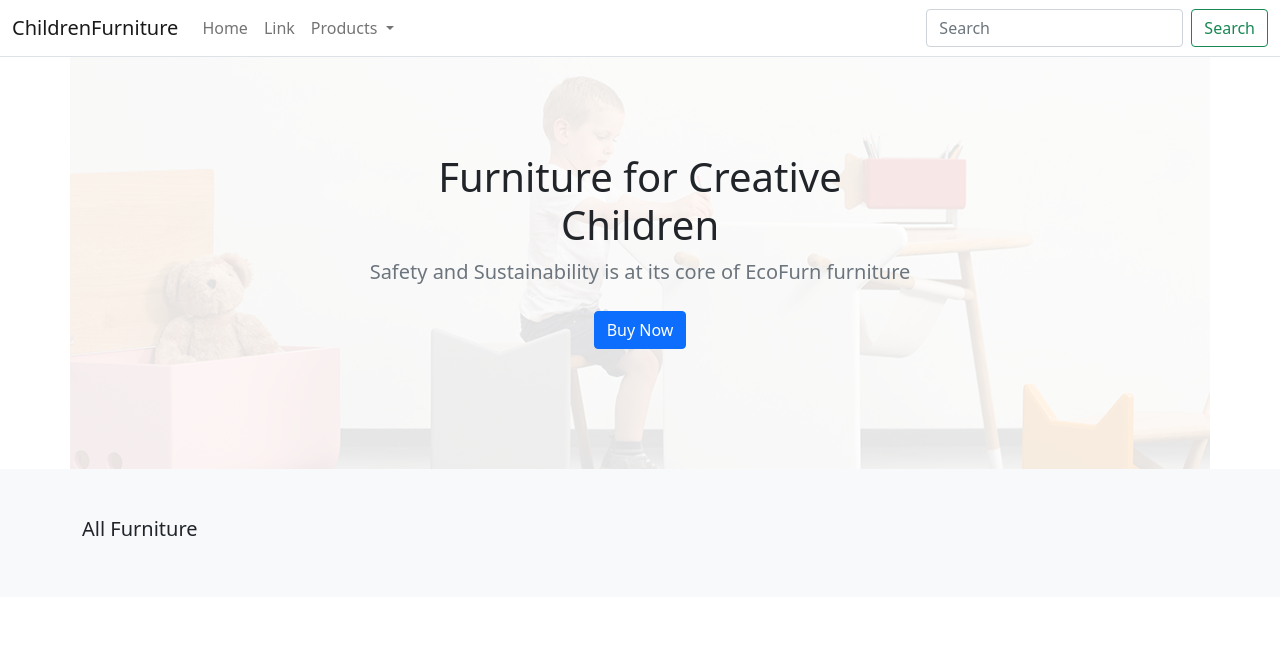
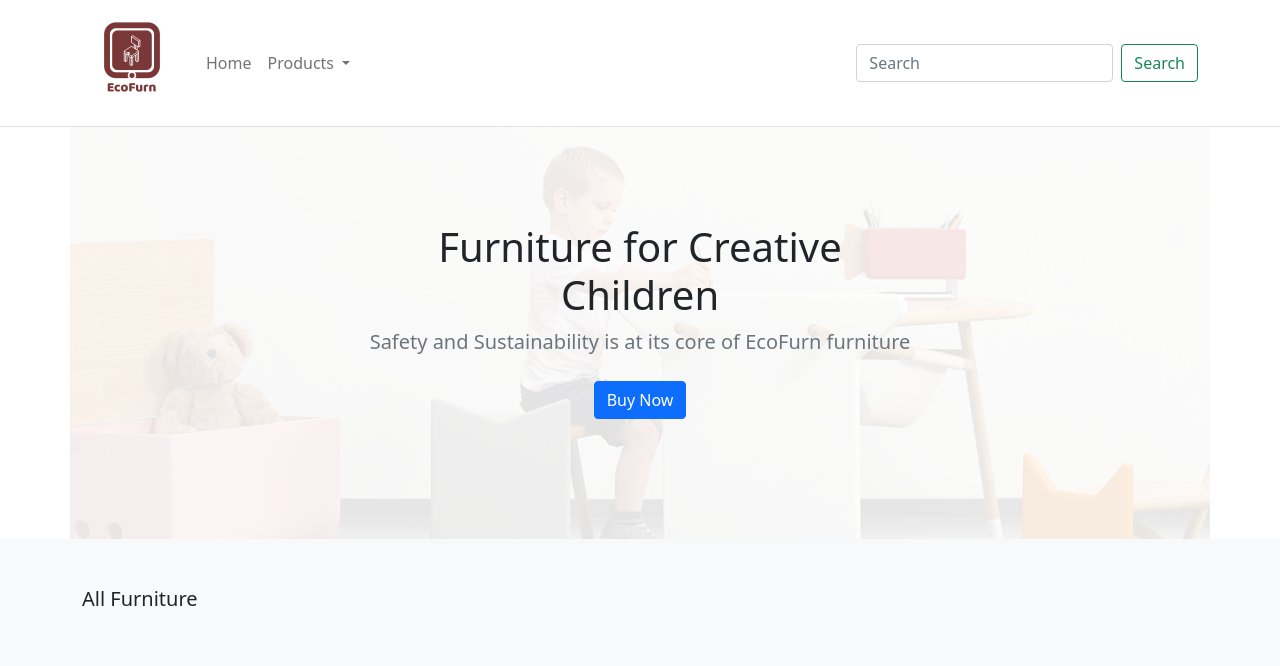
Before and after one commit to RometKallas/online_store, a Django app: page / in a window 1280 px wide. Shown: the top 666 px of the page. Run offline with Django 3.2, Linux system fonts and the light colour scheme; data that the repository does not hold is empty.

Commit message:
fix missing changes from fix/tidyupvisuals branch

```diff
--- a/templates/store/base.html
+++ b/templates/store/base.html
@@ -8,35 +8,28 @@
     <meta charset="utf-8" />
     <title>{% block title %}Children Furniture{% endblock %}</title>
     <meta name="viewport" content="width=device-width, initial-scale=1">
-    <link href="https://cdn.jsdelivr.net/npm/bootstrap@5.0.0/dist/css/bootstrap.min.css" rel="stylesheet"
-        integrity="sha384-wEmeIV1mKuiNpC+IOBjI7aAzPcEZeedi5yW5f2yOq55WWLwNGmvvx4Um1vskeMj0" crossorigin="anonymous">
-    <script src="https://cdn.jsdelivr.net/npm/@popperjs/core@2.9.2/dist/umd/popper.min.js"
-        integrity="sha384-IQsoLXl5PILFhosVNubq5LC7Qb9DXgDA9i+tQ8Zj3iwWAwPtgFTxbJ8NT4GN1R8p" crossorigin="anonymous">
-    </script>
-    <script src="https://cdn.jsdelivr.net/npm/bootstrap@5.0.0/dist/js/bootstrap.min.js"
-        integrity="sha384-lpyLfhYuitXl2zRZ5Bn2fqnhNAKOAaM/0Kr9laMspuaMiZfGmfwRNFh8HlMy49eQ" crossorigin="anonymous">
-    </script>
+    <link href="https://cdn.jsdelivr.net/npm/bootstrap@5.0.0/dist/css/bootstrap.min.css" rel="stylesheet" integrity="sha384-wEmeIV1mKuiNpC+IOBjI7aAzPcEZeedi5yW5f2yOq55WWLwNGmvvx4Um1vskeMj0" crossorigin="anonymous">
+    <script src="https://cdn.jsdelivr.net/npm/@popperjs/core@2.9.2/dist/umd/popper.min.js" integrity="sha384-IQsoLXl5PILFhosVNubq5LC7Qb9DXgDA9i+tQ8Zj3iwWAwPtgFTxbJ8NT4GN1R8p" crossorigin="anonymous"></script>
+    <script src="https://cdn.jsdelivr.net/npm/bootstrap@5.0.0/dist/js/bootstrap.min.js" integrity="sha384-lpyLfhYuitXl2zRZ5Bn2fqnhNAKOAaM/0Kr9laMspuaMiZfGmfwRNFh8HlMy49eQ" crossorigin="anonymous"></script>
     <link rel="stylesheet" type="text/css" href="{% static 'css/style.css' %}">
 
 </head>
 
 <body>
 
-    <header>
+<header>
         <nav class="navbar navbar-expand-md navbar-light bg-white border-bottom">
-            <div class="container-fluid">
-                <a class="navbar-brand" href="#">ChildrenFurniture</a>
-                <button class="navbar-toggler" type="button" data-bs-toggle="collapse" data-bs-target="#navbarCollapse"
-                    aria-controls="navbarCollapse" aria-expanded="false" aria-label="Toggle navigation">
+            <div class="container">
+                <a class="navbar-brand" href="#">
+                <img src="{% static 'img/logo.png' %}" width="100" height="100"></a>
+                <button class="navbar-toggler" type="button" data-bs-toggle="collapse" data-bs-target="#navbarResponsive"
+                    aria-controls="navbarResponsive" aria-expanded="false" aria-label="Toggle navigation">
                     <span class="navbar-toggler-icon"></span>
                 </button>
-                <div class="collapse navbar-collapse" id="navbarCollapse">
+                <div class="collapse navbar-collapse" id="navbarResponsive">
                     <ul class="navbar-nav me-auto mb-2 mb-md-0">
                         <li class="nav-item active">
                             <a class="nav-link" aria-current="page" href="/">Home</a>
-                        </li>
-                        <li class="nav-item">
-                            <a class="nav-link" href="#">Link</a>
                         </li>
                         <li class="nav-item dropdown">
                             <a class="nav-link dropdown-toggle" href="#" id="navbarDropdown" role="button"
@@ -64,5 +57,4 @@
     <div id="content">{% block content %} {% endblock %}</div>
 
 </body>
-
 </html>
```
